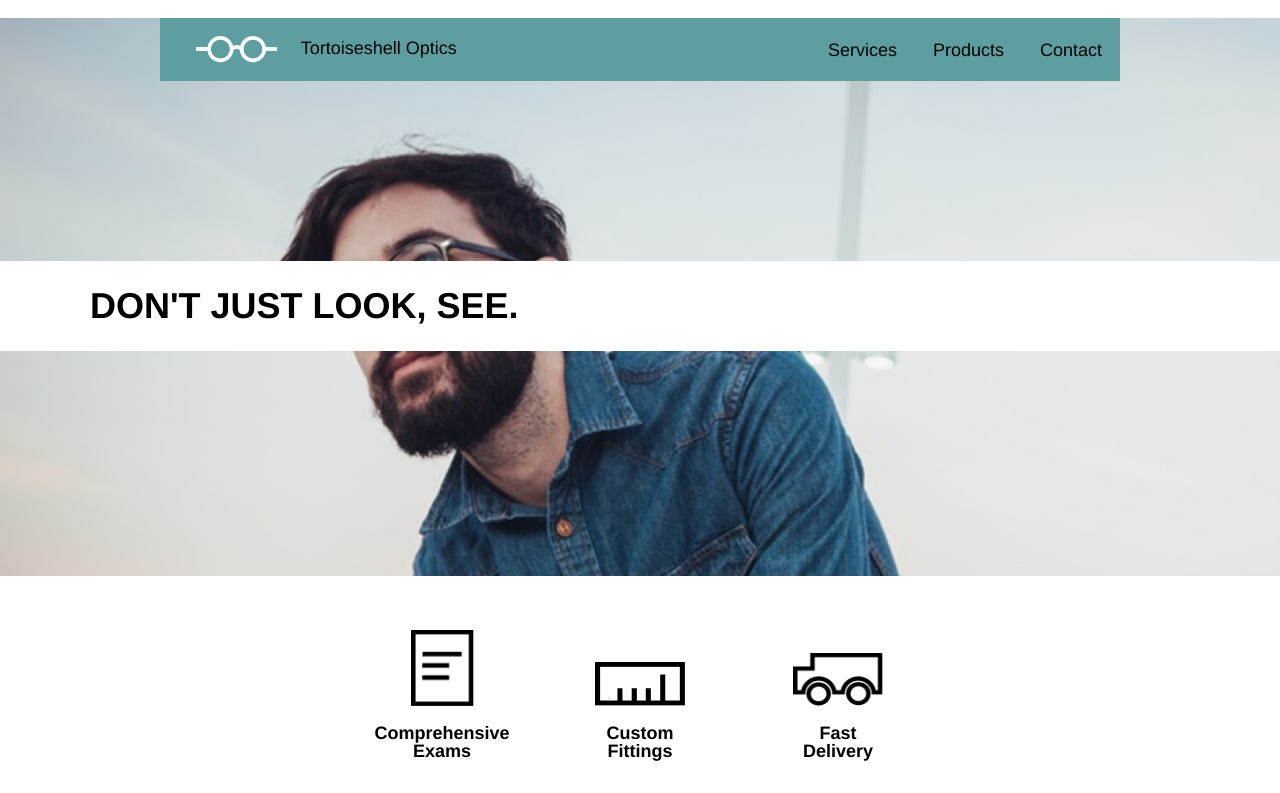
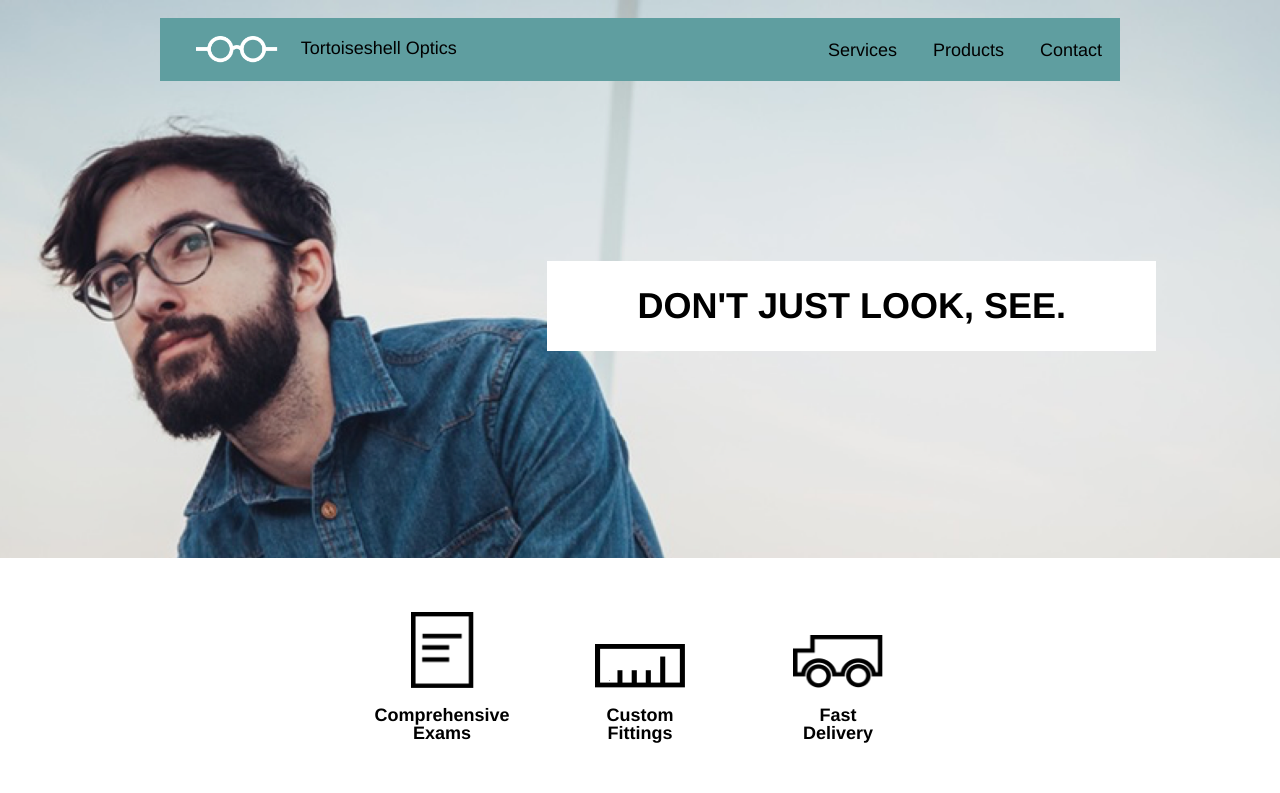
Before and after one commit to unclesamb/TortoiseShellOptics, a plain HTML site: page index.html in a window 1280 px wide. Shown: the top 793 px of the page. Drawn offline with Linux system fonts and the light colour scheme.

Commit message:
Finished desktop page styling

```diff
--- a/index.html
+++ b/index.html
@@ -21,8 +21,10 @@
           </ul>
         </nav>
       </div>
-      <div class="hero-headline">
-        <h2>Don't Just Look, See.</h2>
+      <div class="hero-headline-container container">
+        <div class="hero-headline">
+          <h2>Don't Just Look, See.</h2>
+        </div>
       </div>
     </div>
     <div class="benefits container">
--- a/resources/css/style.css
+++ b/resources/css/style.css
@@ -17,13 +17,14 @@ p {
 /* Hero/Header */
 
 .hero {
-  background-image: url("../images/glasses-bg.png");
+  background: url("../images/glasses-bg.png") no-repeat center center;
   background-size: cover;
   height: 31rem;
   display; flex;
   flex-direction: column;
   align-items: flex-end;
   justify-content: flex-start;
+  padding-top: 1rem;
 }
 
 .header {
@@ -33,7 +34,7 @@ p {
   background-color: cadetblue;
   font-size: 1rem;
   padding: 1rem 0;
-  margin-top: 1rem; /*need to fix top margin*/
+  position: relative;
 }
 
 .logo img {
@@ -54,9 +55,17 @@ p {
   padding: 0 1rem;
 }
 
+.hero-headline-container {
+  display: flex;
+  justify-content: flex-end;
+}
+
 .hero-headline {
   background-color: white;
-  margin-top: 10rem
+  margin-top: 10rem;
+  display: inline-block;
+  text-align: right;
+  margin-right: -2rem;
 }
 
 .hero-headline h2 {
@@ -64,7 +73,6 @@ p {
   font-weight: bold;
   font-size: 2rem;
   text-transform: uppercase;
-  display: inline-block;
 }
 
 /*Benefits*/
```
